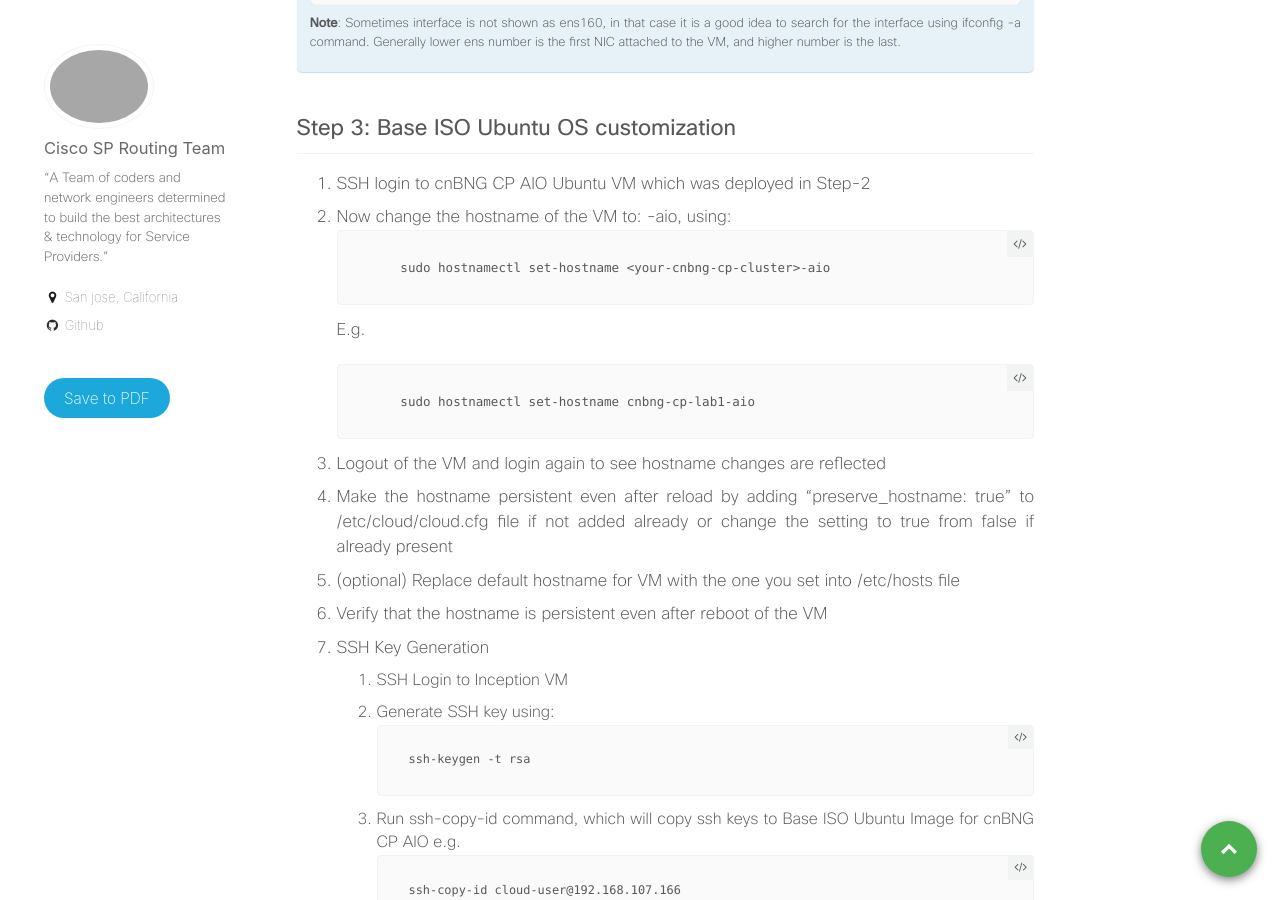
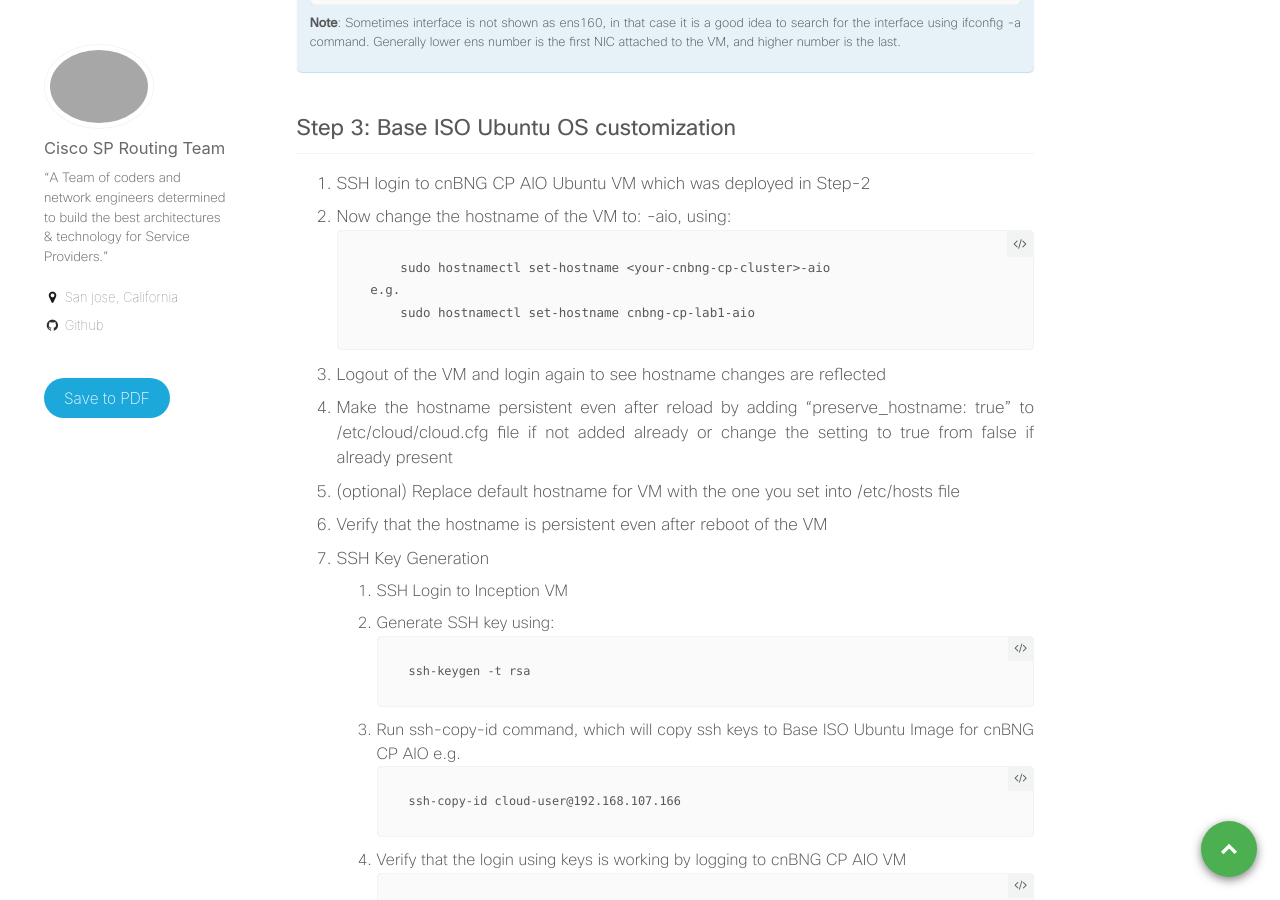
Before and after one commit to xrdocs/cnbng, a Jekyll site: the page built from _tutorials/cnbng-cp-aio-single-vm-deployment-guide-any-vm-environment.md, in a window 1280 px wide and 900 px high, scrolled down 2622 px. Built offline with Jekyll 4.4.1, drawn with Linux system fonts in a browser that asks for light colours; comment, search, counter and statistics services are not loaded.

````diff
--- a/_tutorials/cnbng-cp-aio-single-vm-deployment-guide-any-vm-environment.md
+++ b/_tutorials/cnbng-cp-aio-single-vm-deployment-guide-any-vm-environment.md
@@ -79,13 +79,11 @@ SMI Ubuntu VM can be deployed using any standard VM deployment procedure in a gi
 
 1. SSH login to cnBNG CP AIO Ubuntu VM which was deployed in Step-2
 1. Now change the hostname of the VM to: <your-cnbng-cp-cluster>-aio, using:
-    ```
+	```
 		sudo hostnamectl set-hostname <your-cnbng-cp-cluster>-aio
-    ```
-	E.g.
-    ```
+	e.g.
 		sudo hostnamectl set-hostname cnbng-cp-lab1-aio
-    ```
+	```
 1. Logout of the VM and login again to see hostname changes are reflected
 1. Make the hostname persistent even after reload by adding "preserve_hostname: true" to /etc/cloud/cloud.cfg file if not added already or change the setting to true from false if already present
 1. (optional) Replace default hostname for VM with the one you set into /etc/hosts file
````
